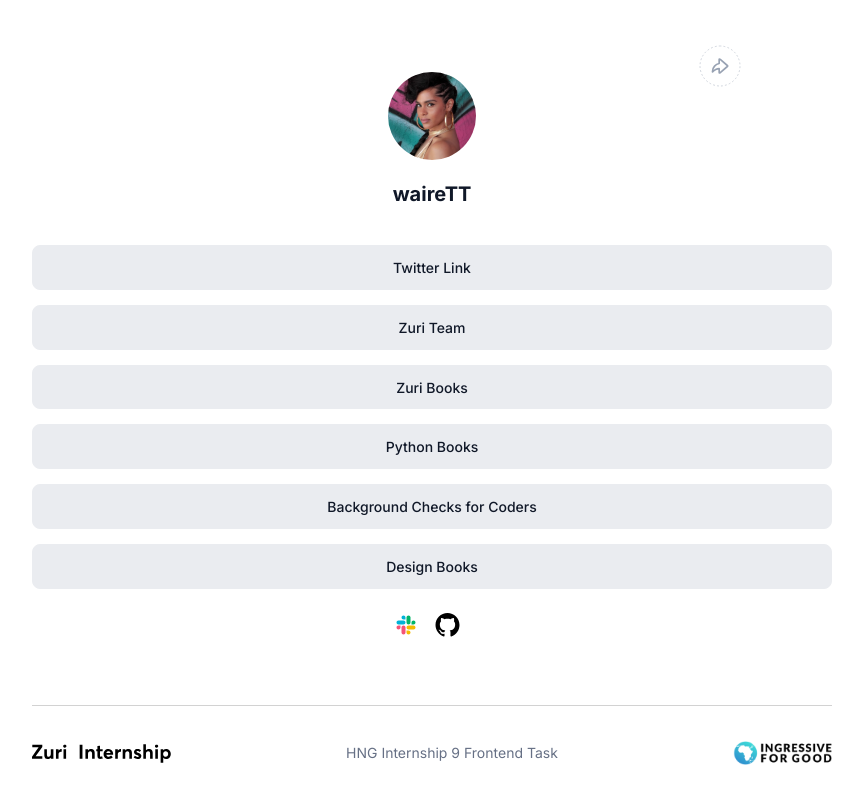
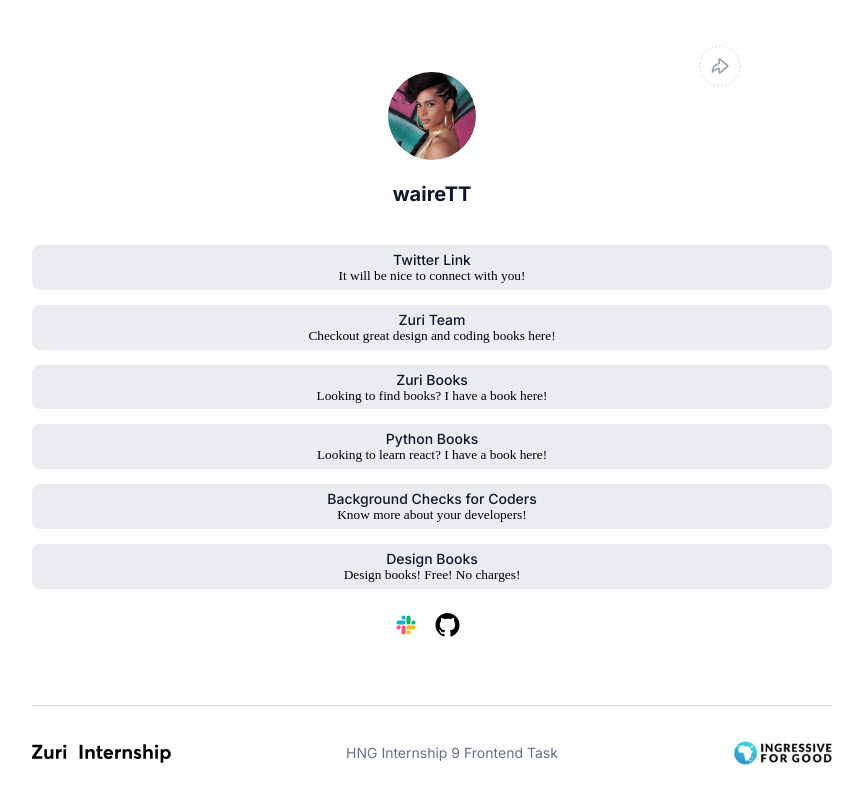
Before and after one commit to Waire214/zuri-stage1, a React (Create React App) app: page / in a window 1280 px wide. Shown: the whole page, without its empty margins (208-1071 px from the left). Built offline with nearby package versions, Linux system fonts and the light colour scheme.

Commit message:
- subtext

```diff
--- a/src/component/boxes/Box.jsx
+++ b/src/component/boxes/Box.jsx
@@ -8,7 +8,8 @@
         {
             props.propVal.map(val => (
                 <div key={val.id} className="box-class">
-                    <Text key={val.id} textClass="text-class" textValue={val.textValue} textID={val.textID} textLink={val.textLink} />
+                    <Text key={val.id} textClass="text-class" textValue={val.textValue} textID={val.textID} textLink={val.textLink} sub={val.sub} />
+                    <sub>{val.sub}</sub>
                  </div>
             ))
         }
--- a/src/component/boxes/box.css
+++ b/src/component/boxes/box.css
@@ -7,11 +7,16 @@
 }
 .box-class {
     width: 100%;
-    height: 76px;
+    height: 80px;
     background: #EAECF0;
     border: 1px solid #EAECF0;
     border-radius: 8px;
     display: flex;
+    flex-direction: column;
     justify-content: center;
     align-items: center;
 }
+
+.box-class:hover {
+    background-color: #D0D5DD;
+}
--- a/src/component/properties/TextBox.jsx
+++ b/src/component/properties/TextBox.jsx
@@ -7,7 +7,8 @@
         textID: "twitter__id",
         logoId: 1,
         logo: "",
-        altText: "slack"
+        altText: "slack",
+        sub:"It will be nice to connect with you!"
     },
     {
         id: 2,
@@ -16,31 +17,36 @@
         textID: "btn__zuri",
         logoId: 2,
         logo: "",
-        altText: "github"
+        altText: "github",
+        sub:"Checkout great design and coding books here!"
     },
     {
         id: 3,
         textValue: "Zuri Books",
         textLink: "http://books.zuri.team",
         textID: "books",
+        sub:"Looking to find books? I have a book here!"
     },
     {
         id: 4,
         textValue: "Python Books",
         textLink: "https://books.zuri.team/python-for-beginners?ref_id=waire",
         textID: "book__python",
+        sub:"Looking to learn react? I have a book here!"
     },
     {
         id: 5,
         textValue: "Background Checks for Coders",
         textLink: "https://background.zuri.team",
         textID: "pitch",
+        sub:"Know more about your developers!"
     },
     {
         id: 6,
         textValue: "Design Books",
         textLink: "https://books.zuri.team/design-rules",
         textID: "book__design",
+        sub:"Design books! Free! No charges!"
     },
 ]
 
--- a/src/component/text/text.css
+++ b/src/component/text/text.css
@@ -1,4 +1,5 @@
 .text-class {
+    width: 100%;
     font-weight: 500;
     font-family: 'Inter', sans-serif;
     font-size: 14px;
```
